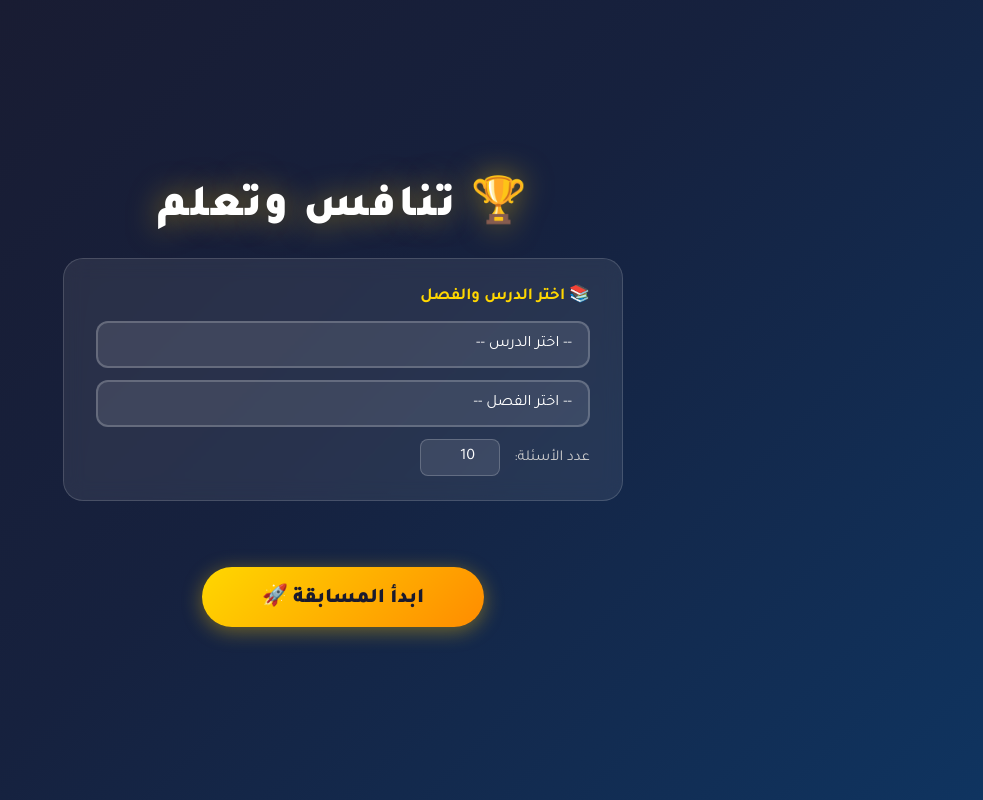
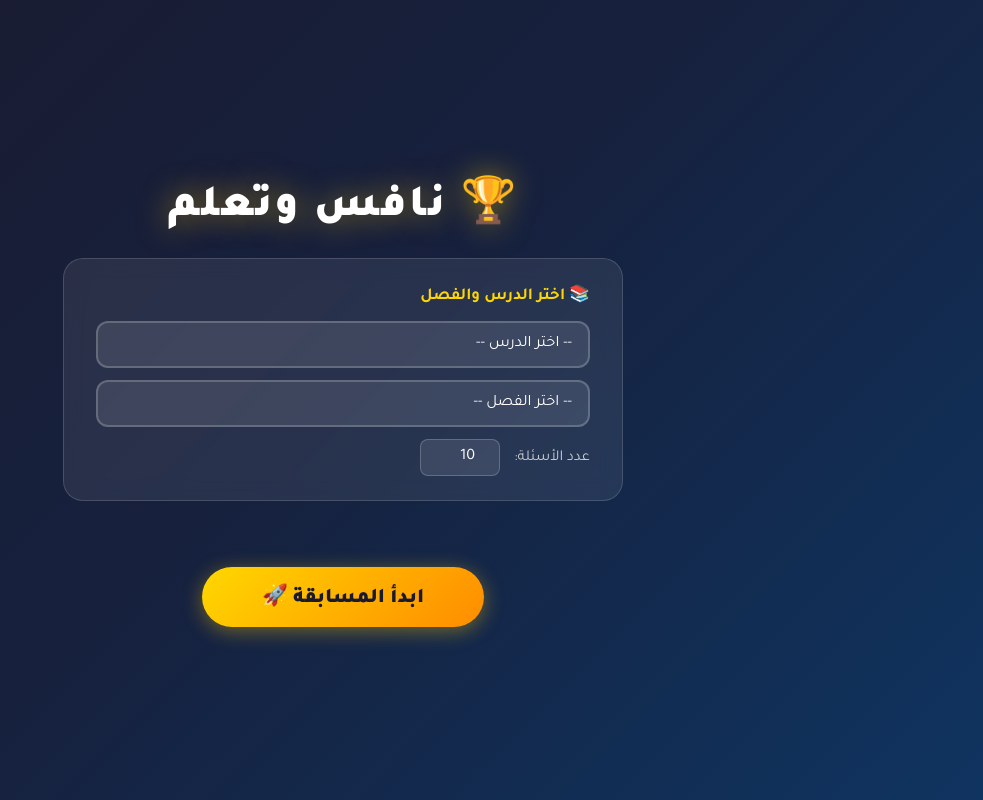
Before and after one commit to megbil6/megbil, a plain HTML site: page index.html in a window 1280 px wide. Shown: the whole page, without its empty margins (297-1280 px from the left). Drawn offline with Linux system fonts and the light colour scheme.

Commit message:
index.html

```diff
--- a/index.html
+++ b/index.html
@@ -163,7 +163,7 @@
 
 <!-- SETUP -->
 <div id="setup-screen">
-  <h1>🏆 تنافس وتعلم</h1>
+  <h1>🏆 نافس وتعلم</h1>
   <div class="setup-card">
     <h3>📚 اختر الدرس والفصل</h3>
     <div class="select-row">
```
